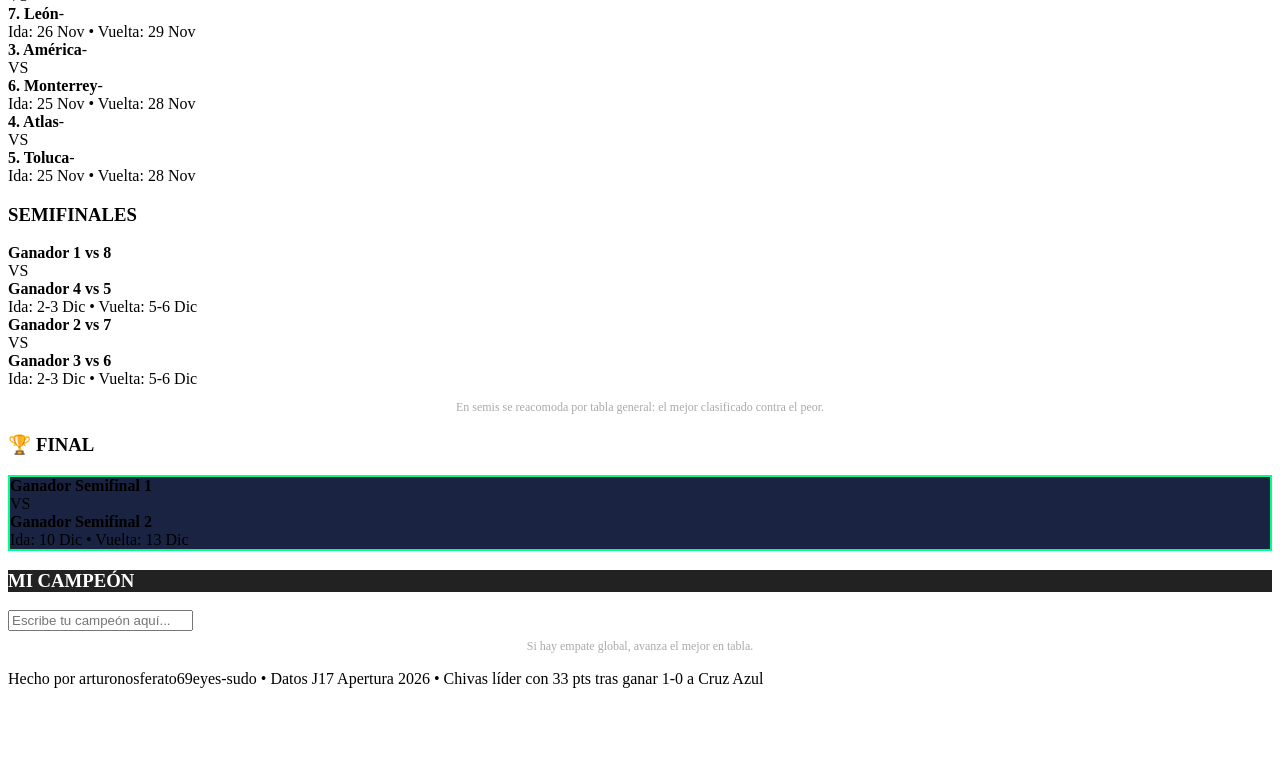
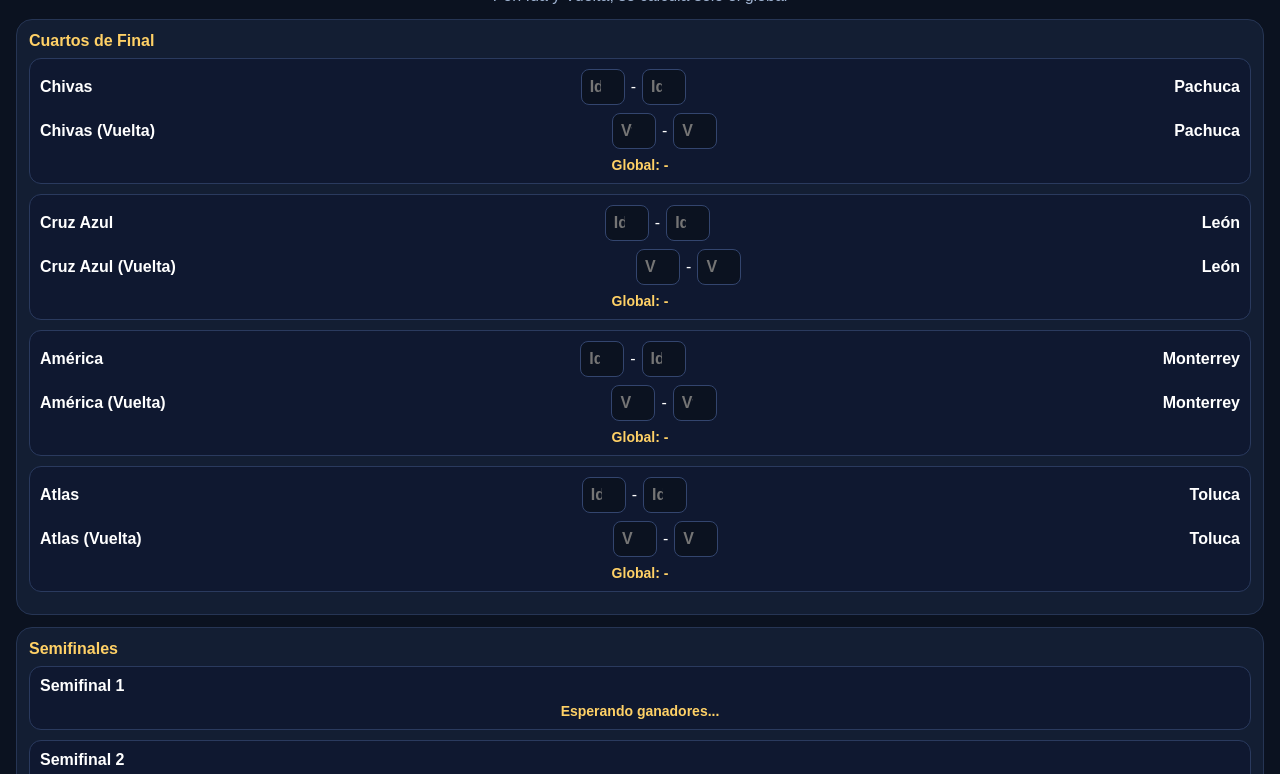
Before and after one commit to arturonosferato69eyes-sudo/Liguilla-, a plain HTML site: page Index.html in a window 1280 px wide. Shown: the part 75-849 px from the top of the page. Before the commit the page ends 800 px from the top, so only its background shows below. Drawn offline with Linux system fonts and the light colour scheme.

Commit message:
Refactor HTML structure and add styling

```diff
--- a/Index.html
+++ b/Index.html
@@ -1,61 +1,92 @@
-DOCTYPE html>
-<html 1
-        <div class="team"><strong>8. Pachuca</strong><span>-</span></div>
-        <div class="fecha">Ida: 26 Nov • Vuelta: 29 Nov</div>
-      </div>
-      <div class="match">
-        <div class="team"><strong>2. Cruz Azul</strong><span>-</span></div>
-        <div class="vs">VS</div>
-        <div class="team"><strong>7. León</strong><span>-</span></div>
-        <div class="fecha">Ida: 26 Nov • Vuelta: 29 Nov</div>
-      </div>
-      <div class="match">
-        <div class="team"><strong>3. América</strong><span>-</span></div>
-        <div class="vs">VS</div>
-        <div class="team"><strong>6. Monterrey</strong><span>-</span></div>
-        <div class="fecha">Ida: 25 Nov • Vuelta: 28 Nov</div>
-      </div>
-      <div class="match">
-        <div class="team"><strong>4. Atlas</strong><span>-</span></div>
-        <div class="vs">VS</div>
-        <div class="team"><strong>5. Toluca</strong><span>-</span></div>
-        <div class="fecha">Ida: 25 Nov • Vuelta: 28 Nov</div>
-      </div>
-    </div>
-
-    <div class="col">
-      <h3>SEMIFINALES</h3>
-      <div class="match">
-        <div class="team"><strong>Ganador 1 vs 8</strong></div>
-        <div class="vs">VS</div>
-        <div class="team"><strong>Ganador 4 vs 5</strong></div>
-        <div class="fecha">Ida: 2-3 Dic • Vuelta: 5-6 Dic</div>
-      </div>
-      <div class="match">
-        <div class="team"><strong>Ganador 2 vs 7</strong></div>
-        <div class="vs">VS</div>
-        <div class="team"><strong>Ganador 3 vs 6</strong></div>
-        <div class="fecha">Ida: 2-3 Dic • Vuelta: 5-6 Dic</div>
-      </div>
-      <p style="font-size:12px;color:#aaa;text-align:center">En semis se reacomoda por tabla general: el mejor clasificado contra el peor.</p>
-    </div>
-
-    <div class="col">
-      <h3>🏆 FINAL</h3>
-      <div class="match final" style="background:#1a2342;border:2px solid #00ff88">
-        <div class="team"><strong>Ganador Semifinal 1</strong></div>
-        <div class="vs">VS</div>
-        <div class="team"><strong>Ganador Semifinal 2</strong></div>
-        <div class="fecha">Ida: 10 Dic • Vuelta: 13 Dic</div>
-      </div>
-      <div class="match">
-        <h3 style="background:#222;color:white">MI CAMPEÓN</h3>
-        <input type="text" placeholder="Escribe tu campeón aquí...">
-        <p style="font-size:12px;text-align:center;margin-top:8px;color:#aaa">Si hay empate global, avanza el mejor en tabla.</p>
-      </div>
-    </div>
-  </div>
-
-  <p class="footer">Hecho por arturonosferato69eyes-sudo • Datos J17 Apertura 2026 • Chivas líder con 33 pts tras ganar 1-0 a Cruz Azul</p>
+<!DOCTYPE html>
+<html lang="es">
+<head>
+<meta charset="UTF-8">
+<meta name="viewport" content="width=device-width, initial-scale=1">
+<title>Liguilla MX - Automática</title>
+<style>
+*{box-sizing:border-box}body{margin:0;font-family:Arial,sans-serif;background:#0b1220;color:#fff;padding:16px}
+h1{text-align:center;margin:6px 0 2px} p.sub{text-align:center;color:#9fb3d1;margin:0 0 14px}
+.card{background:#131e33;border:1px solid #263554;border-radius:16px;padding:12px;margin-bottom:12px}
+.card h2{margin:0 0 8px;font-size:16px;color:#ffd166}
+.match{background:#0f1830;border:1px solid #2a3a5e;border-radius:12px;padding:10px;margin-bottom:10px}
+.teams{display:flex;justify-content:space-between;align-items:center;gap:8px}
+.team{font-weight:bold}
+.score{display:flex;gap:6px;align-items:center}
+.score input{width:44px;padding:8px;border-radius:8px;border:1px solid #33456e;background:#0b1220;color:#fff;text-align:center;font-size:16px;font-weight:bold}
+.global{text-align:center;margin-top:8px;color:#ffd166;font-weight:bold;font-size:14px}
+.winner{color:#4ade80}
+.btn{width:100%;padding:12px;border:0;border-radius:12px;background:#ffd166;font-weight:900;font-size:16px;margin-top:8px}
+.small{text-align:center;color:#9fb3d1;font-size:12px;margin-top:8px}
+.champ{background:#ffd166;color:#111;text-align:center;padding:16px;border-radius:16px;font-size:22px;font-weight:900;margin-top:12px;display:none}
+</style>
+</head>
+<body>
+<h1>🏆 LIGUILLA MX</h1>
+<p class="sub">Pon Ida y Vuelta, se calcula solo el global</p>
+<div class="card"><h2>Cuartos de Final</h2><div id="cuartos"></div></div>
+<div class="card"><h2>Semifinales</h2><div id="semis"></div></div>
+<div class="card"><h2>Final</h2><div id="final"></div></div>
+<div id="campeon" class="champ"></div>
+<button class="btn" onclick="calcular()">🔄 CALCULAR QUIÉN PASA</button>
+<p class="small">Si empatan en global, pasa el mejor sembrado. Chivas 1, Cruz Azul 2, América 3, Atlas 4, Toluca 5, Monterrey 6, León 7, Pachuca 8.</p>
+<script>
+const cuartos=[
+ {a:"Chivas",sa:1,b:"Pachuca",sb:8},
+ {a:"Cruz Azul",sa:2,b:"León",sb:7},
+ {a:"América",sa:3,b:"Monterrey",sb:6},
+ {a:"Atlas",sa:4,b:"Toluca",sb:5},
+];
+function input(id,ph){return `<input id="${id}" type="number" min="0" placeholder="${ph}" oninput="calcular()">`}
+function renderCuartos(){
+ document.getElementById('cuartos').innerHTML=cuartos.map((m,i)=>`
+ <div class="match"><div class="teams"><span class="team">${m.a}</span><span class="score">${input('c'+i+'a1','Ida')} - ${input('c'+i+'b1','Ida')}</span><span class="team">${m.b}</span></div>
+ <div class="teams" style="margin-top:8px"><span class="team">${m.a} (Vuelta)</span><span class="score">${input('c'+i+'a2','Vta')} - ${input('c'+i+'b2','Vta')}</span><span class="team">${m.b}</span></div>
+ <div class="global" id="gC${i}">Global: -</div></div>`).join('');
+}
+function getVal(id){let v=document.getElementById(id).value;return v===""?null:parseInt(v)}
+function ganador(m,i){
+ let a1=getVal('c'+i+'a1'),b1=getVal('c'+i+'b1'),a2=getVal('c'+i+'a2'),b2=getVal('c'+i+'b2');
+ if(a1===null||b1===null||a2===null||b2===null) return null;
+ let ga=a1+a2, gb=b1+b2;
+ document.getElementById('gC'+i).innerHTML=`Global: ${m.a} ${ga} - ${gb} ${m.b} &nbsp; <span class="winner">Pasa: ${ga>gb?m.a:gb>ga?m.b:(m.sa<m.sb?m.a:m.b)}</span>`;
+ if(ga>gb) return m; if(gb>ga) return {a:m.b,sa:m.sb}; return m.sa<m.sb?m:{a:m.b,sa:m.sb};
+}
+function matchHTML(title,teamA,teamB,prefix){
+ if(!teamA||!teamB) return `<div class="match"><b>${title}</b><div class="global">Esperando ganadores...</div></div>`;
+ return `<div class="match"><b>${title}</b>
+ <div class="teams" style="margin-top:8px"><span class="team">${teamA.a}</span><span class="score">${input(prefix+'a1','Ida')} - ${input(prefix+'b1','Ida')}</span><span class="team">${teamB.a}</span></div>
+ <div class="teams" style="margin-top:8px"><span class="team">${teamA.a}</span><span class="score">${input(prefix+'a2','Vta')} - ${input(prefix+'b2','Vta')}</span><span class="team">${teamB.a}</span></div>
+ <div class="global" id="g${prefix}">Global: -</div></div>`;
+}
+function ganador2(teamA,teamB,prefix){
+ if(!teamA||!teamB) return null;
+ let a1=getVal(prefix+'a1'),b1=getVal(prefix+'b1'),a2=getVal(prefix+'a2'),b2=getVal(prefix+'b2');
+ if(a1===null||b1===null||a2===null||b2===null) return null;
+ let ga=a1+a2, gb=b1+b2;
+ let win = ga>gb?teamA:gb>ga?teamB:(teamA.sa<teamB.sa?teamA:teamB);
+ document.getElementById('g'+prefix).innerHTML=`Global: ${teamA.a} ${ga} - ${gb} ${teamB.a} &nbsp; <span class="winner">Pasa: ${win.a}</span>`;
+ return win;
+}
+function calcular(){
+ let g=[0,1,2,3].map(i=>ganador(cuartos[i],i));
+ let tS1=g[0]?{a:g[0].a,sa:g[0].sa}:null;
+ let tS2=g[1]?{a:g[1].a,sa:g[1].sa}:null;
+ let tS3=g[2]?{a:g[2].a,sa:g[2].sa}:null;
+ let tS4=g[3]?{a:g[3].a,sa:g[3].sa}:null;
+ let vals={}; document.querySelectorAll('input').forEach(e=>vals[e.id]=e.value);
+ document.getElementById('semis').innerHTML = matchHTML('Semifinal 1',tS1,tS2,'s1') + matchHTML('Semifinal 2',tS3,tS4,'s2');
+ document.querySelectorAll('input').forEach(e=>{if(vals[e.id]!==undefined) e.value=vals[e.id]});
+ let wS1=ganador2(tS1,tS2,'s1');
+ let wS2=ganador2(tS3,tS4,'s2');
+ let vals2={}; document.querySelectorAll('input').forEach(e=>vals2[e.id]=e.value);
+ document.getElementById('final').innerHTML = matchHTML('Final',wS1,wS2,'f1');
+ document.querySelectorAll('input').forEach(e=>{if(vals2[e.id]!==undefined) e.value=vals2[e.id]});
+ let wF=ganador2(wS1,wS2,'f1');
+ let c=document.getElementById('campeon');
+ if(wF){c.style.display='block';c.innerHTML='🏆 CAMPEÓN: '+wF.a}else{c.style.display='none'}
+}
+renderCuartos(); calcular();
+</script>
 </body>
 </html>
```
